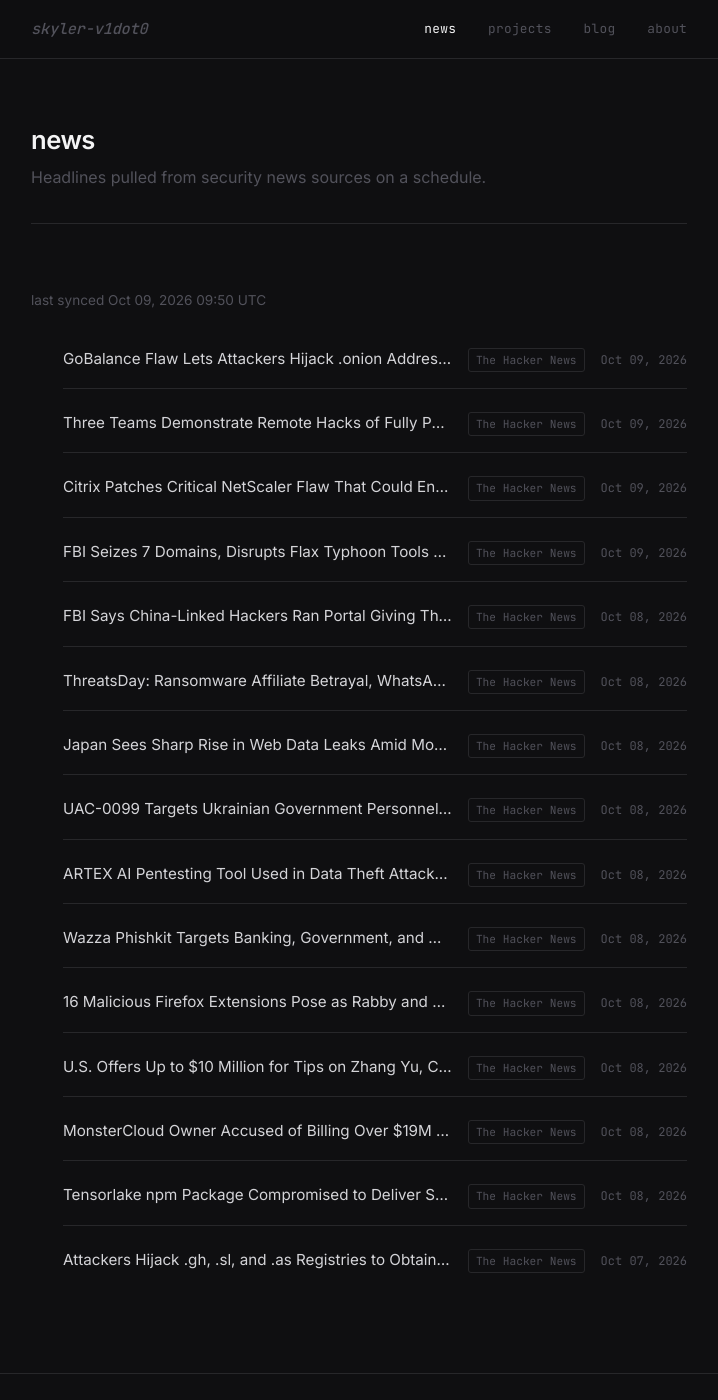
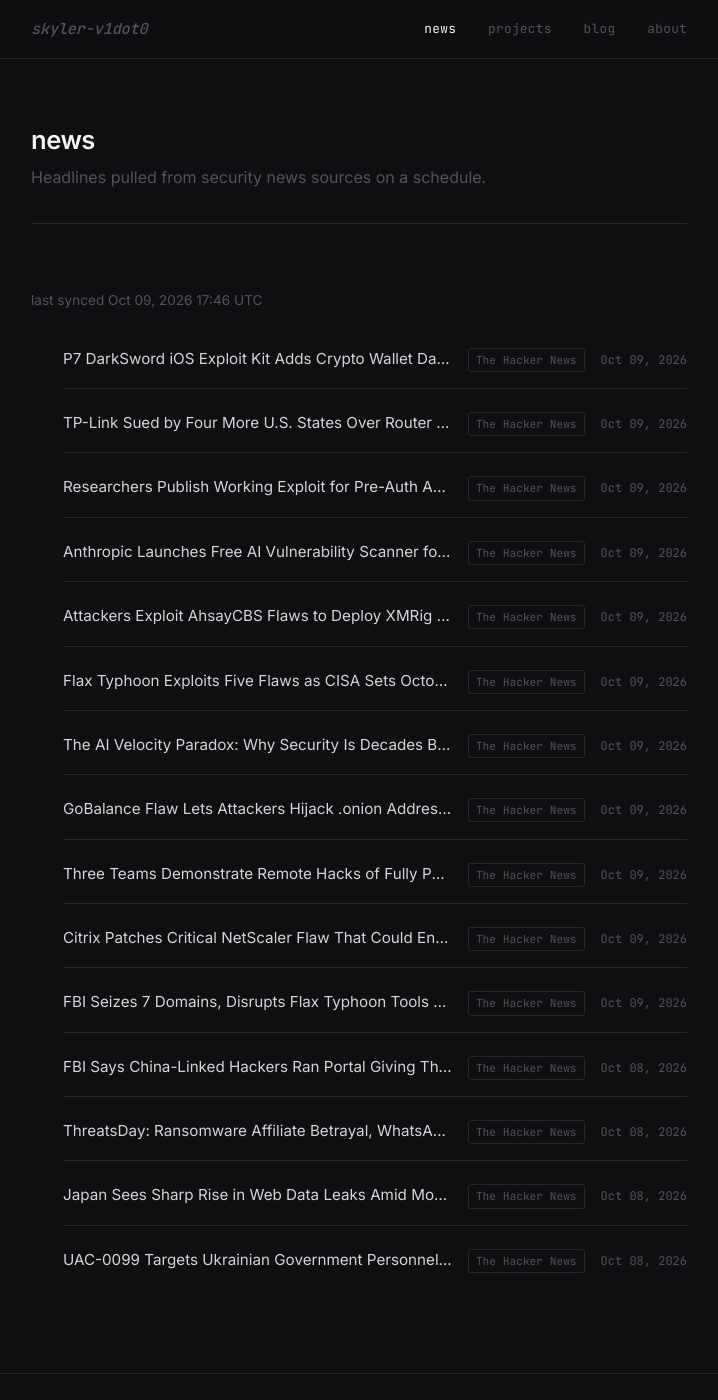
Before and after one commit to skyler-v1dot0/personal-site, a Jekyll site: the page built from news.html, in a window 1280 px wide and 1400 px high. Shown: the whole window, without its empty margins (281-999 px from the left). Built offline with Jekyll 4.4.1, drawn with Linux system fonts in a browser that asks for light colours.

Commit message:
chore: sync news feed [skip ci]

```diff
--- a/_data/news.yml
+++ b/_data/news.yml
@@ -1,6 +1,37 @@
 ---
-updated_at: '2026-10-09T09:50:18Z'
+updated_at: '2026-10-09T17:46:18Z'
 items:
+- title: P7 DarkSword iOS Exploit Kit Adds Crypto Wallet Data Theft and Remote Commands
+  url: https://thehackernews.com/2026/10/p7-darksword-ios-exploit-kit-adds.html
+  source: The Hacker News
+  published: '2026-10-09T16:29:55Z'
+- title: TP-Link Sued by Four More U.S. States Over Router Security and China Ties
+  url: https://thehackernews.com/2026/10/tp-link-sued-by-four-more-us-states.html
+  source: The Hacker News
+  published: '2026-10-09T13:22:53Z'
+- title: Researchers Publish Working Exploit for Pre-Auth AnyDesk Linux Flaw That
+    Gives Root Access
+  url: https://thehackernews.com/2026/10/researchers-publish-working-exploit-for.html
+  source: The Hacker News
+  published: '2026-10-09T12:59:22Z'
+- title: Anthropic Launches Free AI Vulnerability Scanner for Open-Source Projects
+  url: https://thehackernews.com/2026/10/anthropic-launches-free-ai.html
+  source: The Hacker News
+  published: '2026-10-09T12:47:28Z'
+- title: Attackers Exploit AhsayCBS Flaws to Deploy XMRig Miners Disguised as Microsoft
+    Edge
+  url: https://thehackernews.com/2026/10/attackers-exploit-ahsaycbs-flaws-to.html
+  source: The Hacker News
+  published: '2026-10-09T12:47:26Z'
+- title: Flax Typhoon Exploits Five Flaws as CISA Sets October 11 Deadline for Federal
+    Agencies
+  url: https://thehackernews.com/2026/10/flax-typhoon-exploits-five-flaws-as.html
+  source: The Hacker News
+  published: '2026-10-09T12:21:51Z'
+- title: 'The AI Velocity Paradox: Why Security Is Decades Behind AI Ambition'
+  url: https://thehackernews.com/2026/10/the-ai-velocity-paradox-why-security-is.html
+  source: The Hacker News
+  published: '2026-10-09T11:30:00Z'
 - title: GoBalance Flaw Lets Attackers Hijack .onion Addresses by Recovering Tor-Format
     Keys
   url: https://thehackernews.com/2026/10/gobalance-flaw-lets-attackers-hijack.html
@@ -40,37 +71,3 @@ items:
   url: https://thehackernews.com/2026/10/uac-0099-targets-ukrainian-government.html
   source: The Hacker News
   published: '2026-10-08T15:26:56Z'
-- title: ARTEX AI Pentesting Tool Used in Data Theft Attacks on South Korean Financial
-    Firms
-  url: https://thehackernews.com/2026/10/artex-ai-pentesting-tool-used-in-data.html
-  source: The Hacker News
-  published: '2026-10-08T14:12:34Z'
-- title: Wazza Phishkit Targets Banking, Government, and Manufacturing Across the
-    US, EU, and Australia
-  url: https://thehackernews.com/2026/10/wazza-phishkit-targets-banking.html
-  source: The Hacker News
-  published: '2026-10-08T10:30:00Z'
-- title: 16 Malicious Firefox Extensions Pose as Rabby and OKX Wallets to Steal Recovery
-    Phrases
-  url: https://thehackernews.com/2026/10/16-malicious-firefox-extensions-pose-as.html
-  source: The Hacker News
-  published: '2026-10-08T09:46:32Z'
-- title: U.S. Offers Up to $10 Million for Tips on Zhang Yu, Charged in HAFNIUM Hacks
-  url: https://thehackernews.com/2026/10/us-offers-up-to-10-million-for-tips-on.html
-  source: The Hacker News
-  published: '2026-10-08T07:42:04Z'
-- title: MonsterCloud Owner Accused of Billing Over $19M While Secretly Paying Ransoms
-    to Decrypt Data
-  url: https://thehackernews.com/2026/10/monstercloud-owner-accused-of-billing.html
-  source: The Hacker News
-  published: '2026-10-08T07:41:44Z'
-- title: Tensorlake npm Package Compromised to Deliver Shai-Hulud Credential-Stealing
-    Worm
-  url: https://thehackernews.com/2026/10/tensorlake-npm-package-compromised-to.html
-  source: The Hacker News
-  published: '2026-10-08T05:46:20Z'
-- title: Attackers Hijack .gh, .sl, and .as Registries to Obtain Certificates for
-    Google Domains
-  url: https://thehackernews.com/2026/10/attackers-hijack-gh-sl-and-as.html
-  source: The Hacker News
-  published: '2026-10-07T18:48:17Z'
```
